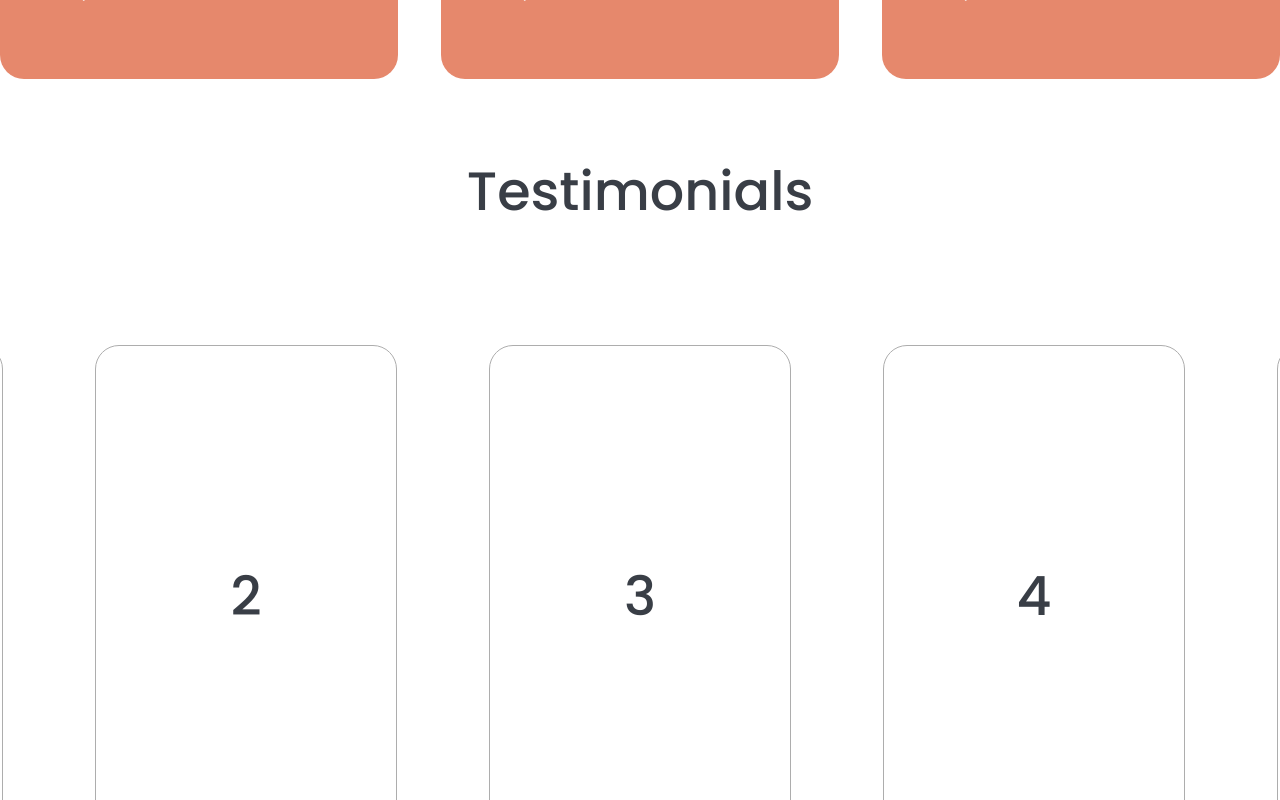
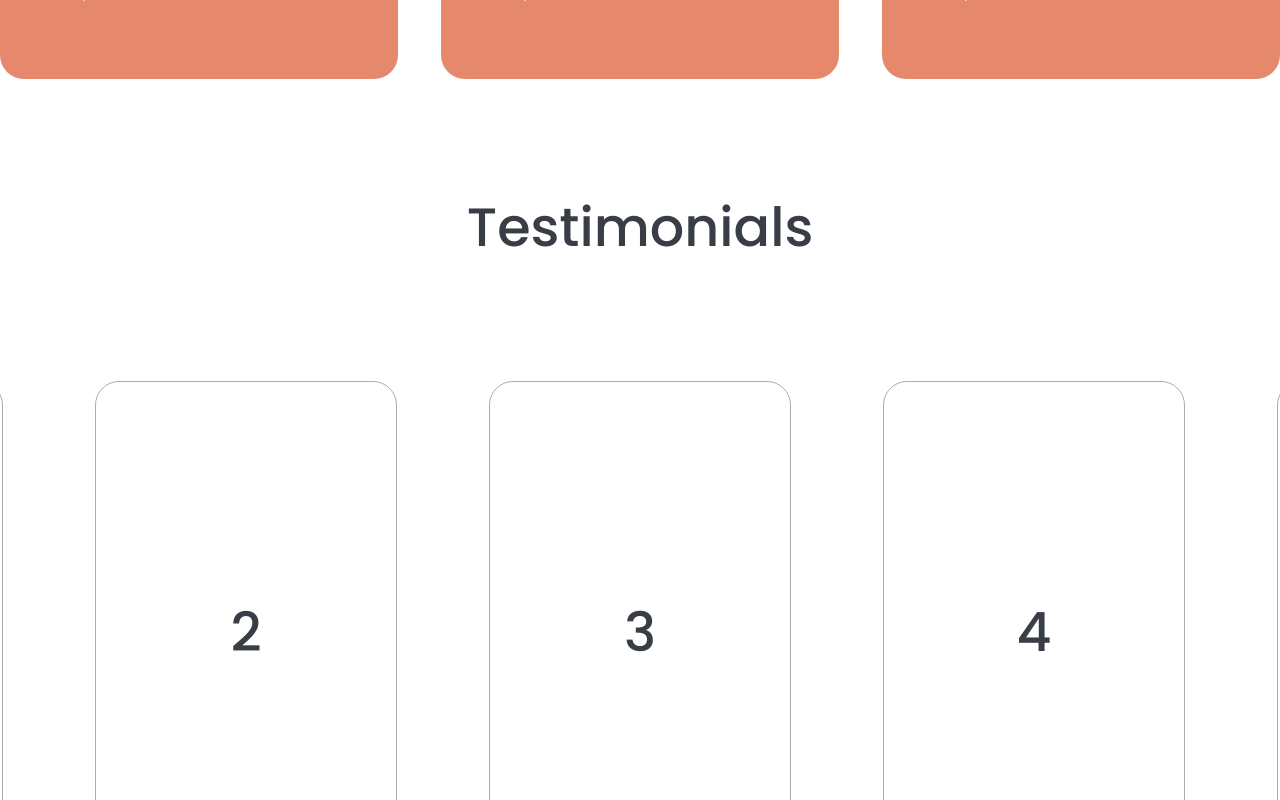
Before and after one commit to VanGits/job-app, a React (Create React App) app: page / in a window 1280 px wide. Shown: the part 2720-3520 px from the top of the page. Built offline with nearby package versions, Linux system fonts and the light colour scheme.

Commit message:
Update Testimonials.css

```diff
--- a/src/styles/Testimonials.css
+++ b/src/styles/Testimonials.css
@@ -18,7 +18,7 @@
     flex-direction: column;
     max-width: 1500px;
     width: 100%;
-    margin: 48px;
+    margin: 84px;
     padding: 24px;
 
 }
```
